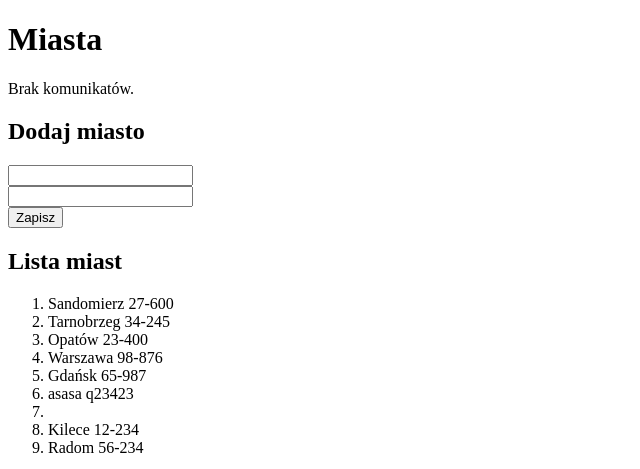
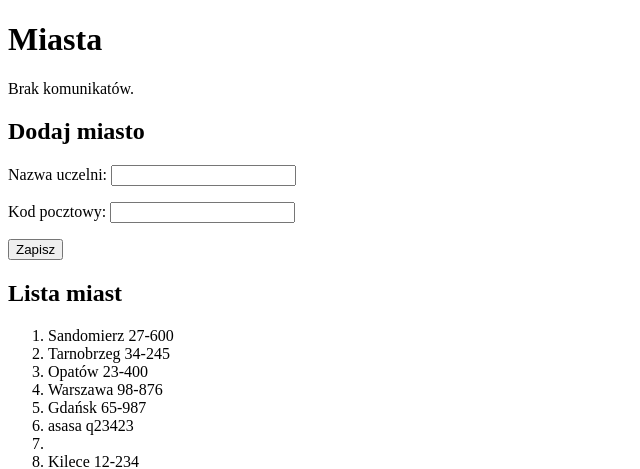
Before and after one commit to lo1cgsan/djangoapp2, a Django app: page /studenci/miasta/ in a window 1280 px wide. Shown: the top 469 px of the page, without its empty margins (0-640 px from the left). Run offline with Django 3.2, Linux system fonts and the light colour scheme; data comes from the database, SQL or seed files in the repository; both versions use the stored data as it was after the commit.

Commit message:
formularz MiastForm done

```diff
--- a/studenci/forms.py
+++ b/studenci/forms.py
@@ -15,3 +15,15 @@ class UczelniaForm(forms.Form):
         max_length=30,
         widget=forms.TextInput()
     )
+
+class MiastoForm(forms.Form):
+    nazwa = forms.CharField(
+        label="Nazwa uczelni:",
+        max_length=30,
+        widget=forms.TextInput()
+    )
+    kod = forms.CharField(
+        label="Kod pocztowy:",
+        max_length=6,
+        widget=forms.TextInput()
+    )
--- a/studenci/templates/studenci/miasta.html
+++ b/studenci/templates/studenci/miasta.html
@@ -5,10 +5,13 @@
 <h2>Dodaj miasto</h2>
 <form action="." method="POST">
     {% csrf_token %}
+    {{ form.as_p }}
+<!--
     <input type="text" name="nazwa" maxlength="30">
     <br>
     <input type="text" name="kod" maxlength="6">
     <br>
+-->
     <input type="submit" value="Zapisz">
 </form>
 
--- a/studenci/views.py
+++ b/studenci/views.py
@@ -4,7 +4,7 @@ from django.contrib import messages
 from django.urls import reverse
 
 from studenci.models import Miasto, Uczelnia
-from studenci.forms import StudentLoginForm, UczelniaForm
+from studenci.forms import StudentLoginForm, UczelniaForm, MiastoForm
 
 def index(request):
     return HttpResponse("Witaj w aplikacji Studenci!")
@@ -13,18 +13,24 @@ def index(request):
 
 def miasta(request):
     if request.method == 'POST':
-        nazwa = request.POST.get('nazwa')
-        kod = request.POST.get('kod')
-        if len(nazwa.strip()):
-            m = Miasto(nazwa=nazwa, kod=kod)
+        form = MiastoForm(request.POST)
+        # nazwa = request.POST.get('nazwa')
+        # kod = request.POST.get('kod')
+        # if len(nazwa.strip()):
+        if form.is_valid():
+            m = Miasto(nazwa=form.cleaned_data['nazwa'], kod=form.cleaned_data['kod'])
             m.save()
             messages.success(request, "Dane zapisano!")
+            return redirect(reverse('studenci:miasta'))
         else:
             messages.error(request, "Błędne dane!")
+    else:
+        form = MiastoForm()
 
     miasta = Miasto.objects.all()
     kontekst = {
-        'miasta': miasta
+        'miasta': miasta,
+        'form': form
     }
 
     return render(request, 'studenci/miasta.html', kontekst)
```
Also changed, not shown: db.sqlite3.
